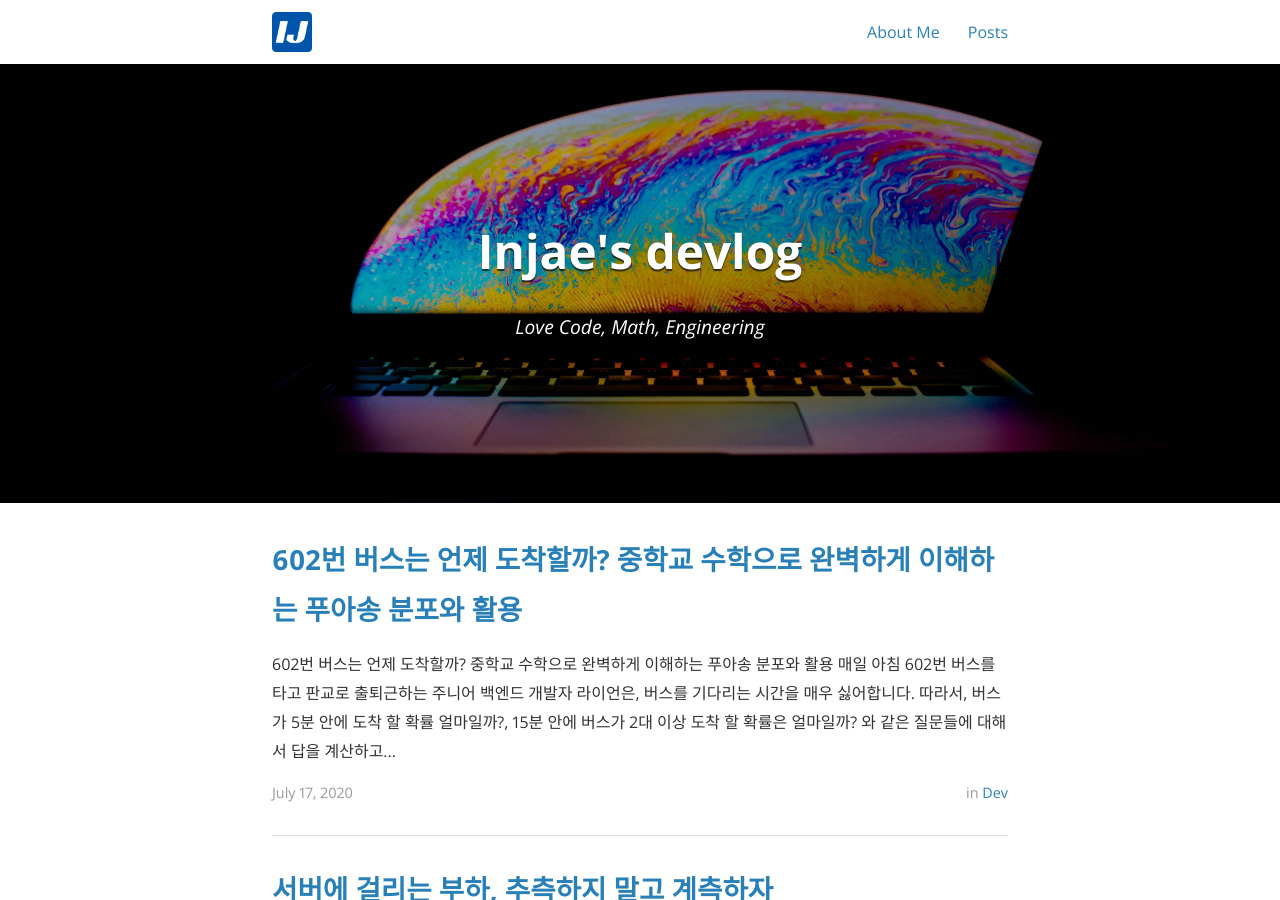
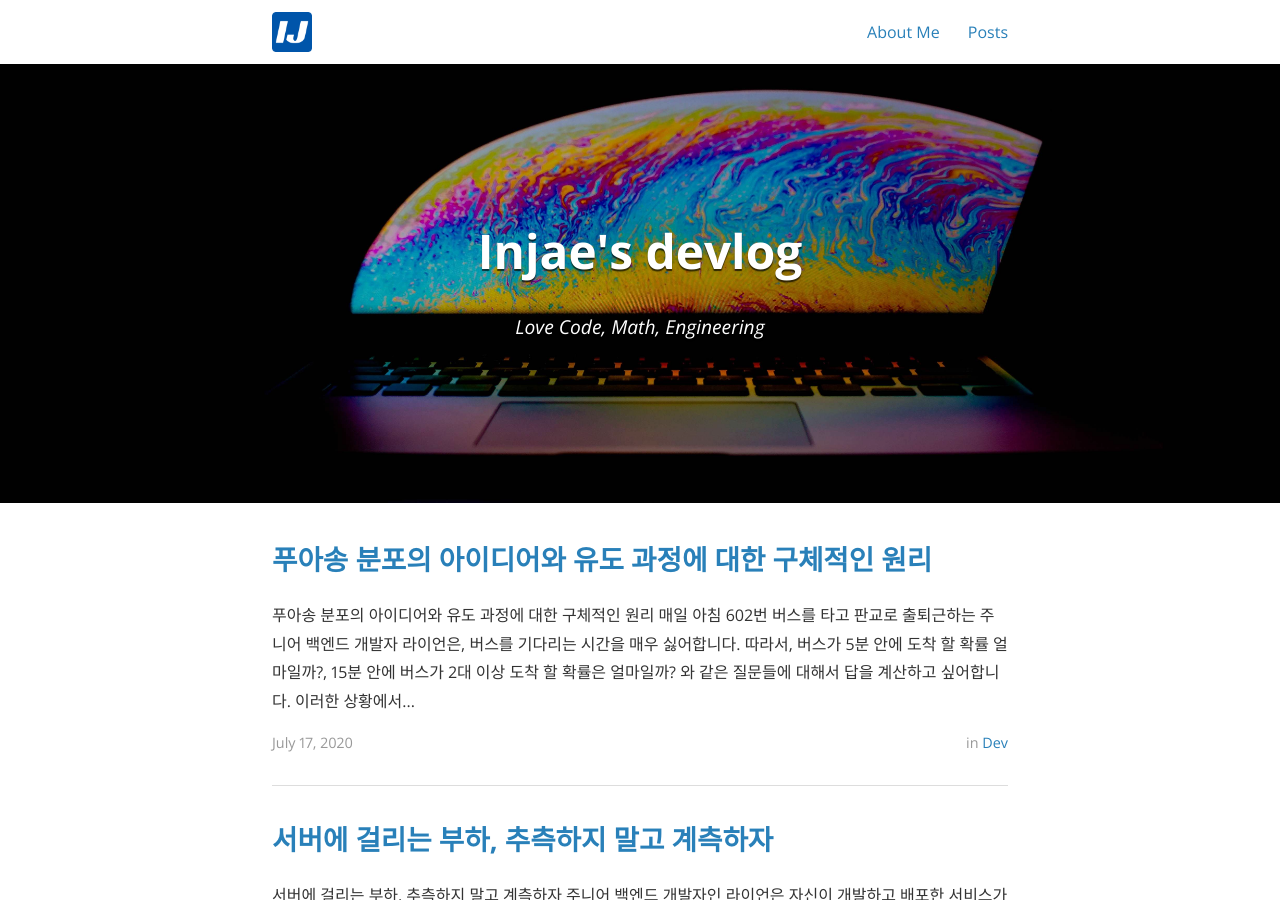
Before and after one commit to injae-kim/injae-kim.github.io, a Jekyll site: the page built from index.html, in a window 1280 px wide and 900 px high. Built offline with Jekyll 4.4.1, drawn with Linux system fonts in a browser that asks for light colours; nearby versions of some CDN libraries; some web fonts are replaced; the list of posts is cut into pages by our own code.

Commit message:
fix post

```diff
--- a/_posts/2020-07-17-easy-to-understand-poisson-distribution.markdown
+++ b/_posts/2020-07-17-easy-to-understand-poisson-distribution.markdown
@@ -1,13 +1,13 @@
 ---
 layout: post
-title:  "602번 버스는 언제 도착할까? 중학교 수학으로 완벽하게 이해하는 푸아송 분포와 활용"
+title:  "푸아송 분포의 아이디어와 유도 과정에 대한 구체적인 원리"
 date:   2020-07-17 21:00:00
 author: injae Kim
 categories: Dev
 cover:  "https://images.unsplash.com/photo-1547886597-7e87e5288619?ixlib=rb-1.2.1&ixid=eyJhcHBfaWQiOjEyMDd9&auto=format&fit=crop&w=752&q=80"
 ---
 
-## 602번 버스는 언제 도착할까? 중학교 수학으로 완벽하게 이해하는 푸아송 분포와 활용
+## 푸아송 분포의 아이디어와 유도 과정에 대한 구체적인 원리
 
 ---
 
```
